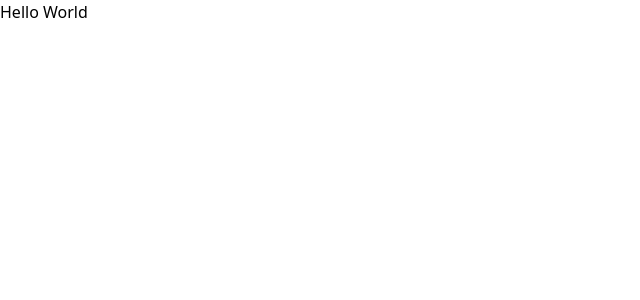
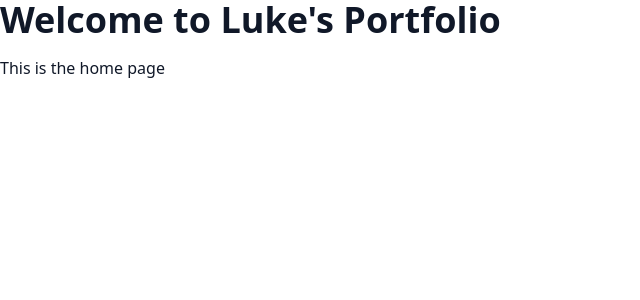
Before and after one commit to ethanjs2025/lukes-portfolio, a React (Vite) app: page / in a window 1280 px wide. Shown: the top 300 px of the page, without its empty margins (0-640 px from the left). Built offline with nearby package versions, Linux system fonts and the light colour scheme.

Commit message:
chore: configure router

```diff
--- a/package.json
+++ b/package.json
@@ -13,6 +13,7 @@
     "@tailwindcss/vite": "^4.1.18",
     "react": "^19.2.0",
     "react-dom": "^19.2.0",
+    "react-router-dom": "^7.11.0",
     "tailwindcss": "^4.1.18"
   },
   "devDependencies": {
--- a/src/App.tsx
+++ b/src/App.tsx
@@ -1,10 +1,15 @@
+import { BrowserRouter, Routes, Route } from 'react-router-dom'
+import Home from './pages/Home'
+
 function App() {
   return (
-    <>
-      <div>
-        Hello World
+    <BrowserRouter>
+      <div className="min-h-screen bg-white text-gray-900">
+        <Routes>
+          <Route path="/" element={<Home />} />
+        </Routes>
       </div>
-    </>
+    </BrowserRouter>
   )
 }
 
--- /dev/null
+++ b/src/pages/Home.tsx
@@ -0,0 +1,8 @@
+export default function Home() {
+    return (
+      <div>
+        <h1 className="text-4xl font-bold">Welcome to Luke's Portfolio</h1>
+        <p className="mt-4">This is the home page</p>
+      </div>
+    )
+  }
```
Also changed, not shown: 1 other file (tests, documents, lock files or other folders).
